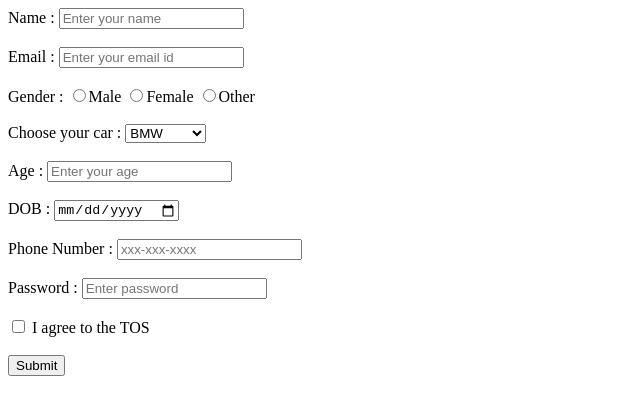
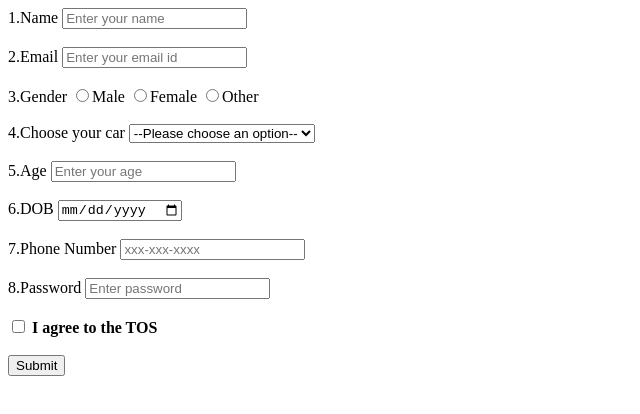
Before and after one commit to acciojob/signup-form-car-Anirudha7221, a website: page main.html in a window 1280 px wide. Shown: the whole page, without its empty margins (0-640 px from the left). Drawn offline with Linux system fonts and the light colour scheme.

Commit message:
created a submission

```diff
--- a/main.html
+++ b/main.html
@@ -10,39 +10,40 @@
 	<!-- the entire body must be written by student -->
     <script type="text/javascript" src="./script.js">
 </script>
-<form method="post">
-    <label for="name">Name :</label>
-    <input type="text" id="#name" placeholder="Enter your name" required>
+<form id="my-form" method="post">
+    <label for="name">1.Name</label>
+    <input type="text" id="name" placeholder="Enter your name" required>
     <br><br>
-    <label for="email">Email :</label>
-    <input type="email" id="#email" placeholder="Enter your email id" required>
+    <label for="email">2.Email</label>
+    <input type="email" id="email" placeholder="Enter your email id" required>
     <br><br>
-    <label for="gender">Gender :</label>
-    <input type="radio" name="gender" id="#gender_m">Male
-    <input type="radio" name="gender" id="#gender_f">Female
+    <label for="gender">3.Gender</label>
+    <input type="radio" name="gender" id="gender_m">Male
+    <input type="radio" name="gender" id="gender_f">Female
     <input type="radio" name="gender">Other
     <br><br>
-	<label for="cars">Choose your car :</label>
-	<select id="#cars" aria-required>
-		<option value="BMW">BMW</option>
-		<option value="audi">Audi</option>
-		<option value="mercedez">Mercedez</option>
+	<label for="cars">4.Choose your car</label>
+	<select name="cars" id="cars" required>
+		<option value="" disabled selected>--Please choose an option--</option>
+		<option>BMW</option>
+		<option>Audi</option>
+		<option>Mercedez</option>
 	</select>
 	<br><br>
-    <label for="age">Age :</label>
-    <input type="number" id="#age" placeholder="Enter your age" required>
+    <label for="age">5.Age</label>
+    <input type="number" id="age" min="0" placeholder="Enter your age" required>
     <br><br>
-    <label for="dob">DOB :</label>
-    <input type="date" id="#dob" required>
+    <label for="dob">6.DOB</label>
+    <input type="date" id="dob" required>
     <br><br>
-    <label for="tel">Phone Number :</label>
-    <input type="tel" id="#tel" placeholder="xxx-xxx-xxxx">
+    <label for="tel">7.Phone Number</label>
+    <input type="tel" id="tel" placeholder="xxx-xxx-xxxx">
     <br><br>
-    <label for="password">Password :</label>
-    <input type="password" id="#password" placeholder="Enter password" required>
+    <label for="password">8.Password</label>
+    <input type="password" id="password" placeholder="Enter password" required>
     <br><br>
-    <input type="checkbox" id="#tos" required>
-    <label for="tos">I agree to the TOS</label>
+    <input type="checkbox" name="tos" id="tos" required>
+    <label for="tos"><b>I agree to the TOS</b></label>
     <br><br>
     <button type="submit">Submit</button>
   </form>
```
